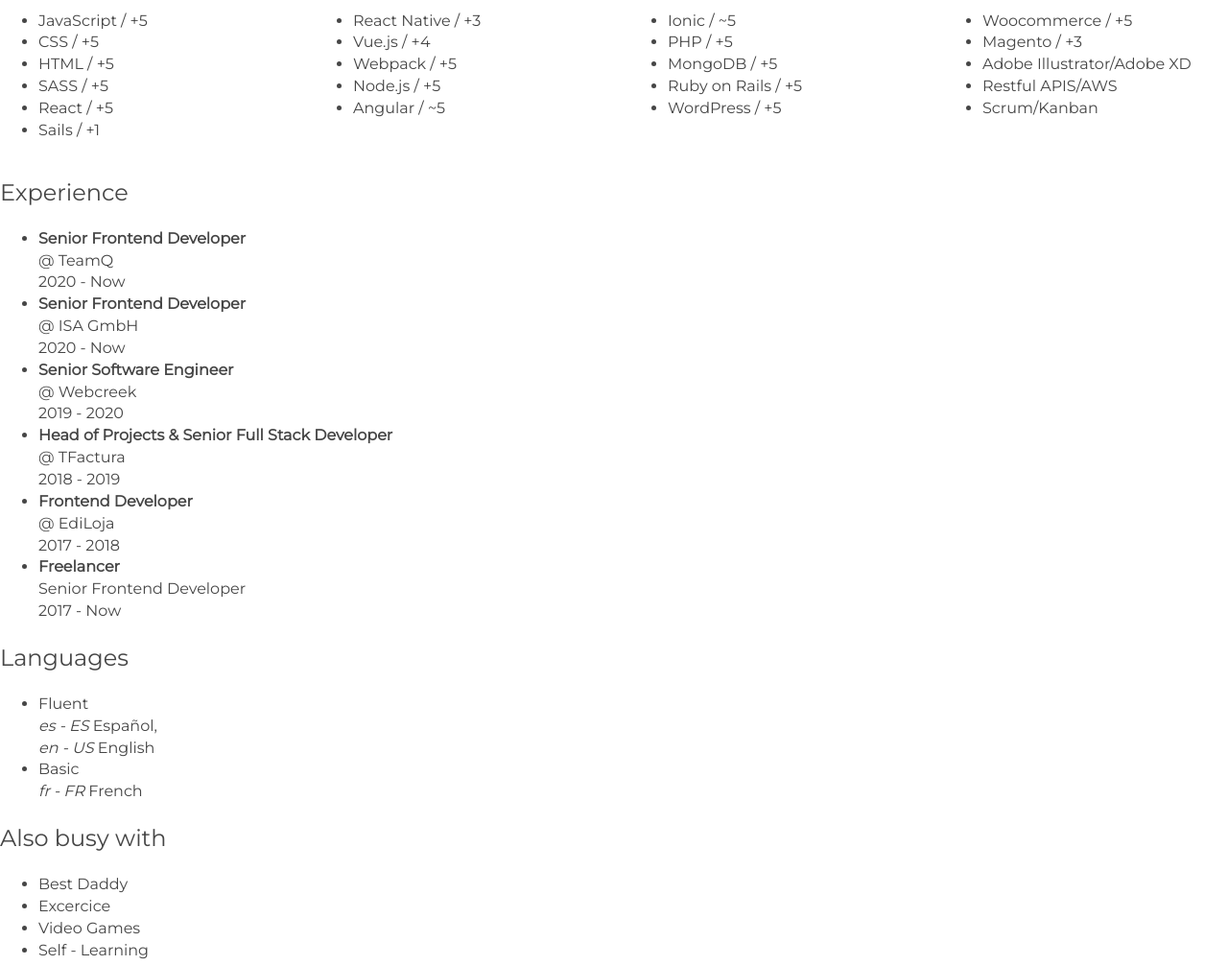
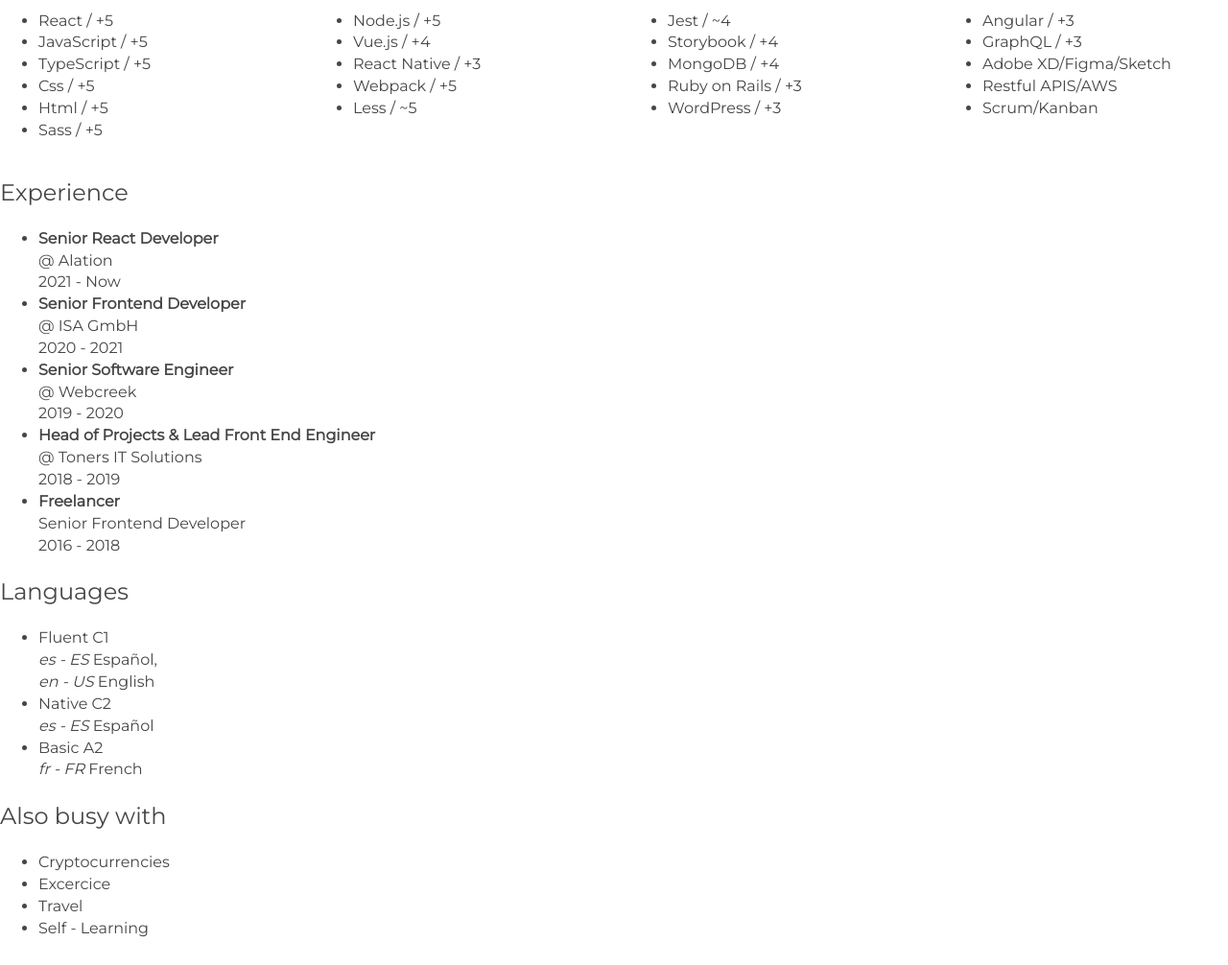
Before and after one commit to juansvc/Portfolio-Gatsby, a Gatsby site: page /about in a window 1280 px wide. Shown: the part 820-1826 px from the top of the page at 96% size. Built offline with nearby package versions, Linux system fonts and the light colour scheme; Gatsby itself is replaced by a stand-in of ours.

Commit message:
Update Portfolio

```diff
--- a/src/pages/about.js
+++ b/src/pages/about.js
@@ -16,10 +16,10 @@ const About = () => {
               Frontend Development, <br /> UX / UI design
             </li>
             <li>
-              JavaScript, CSS, HTML <br /> React, Vue, SASS
+              React, JavaScript, Typescript, Sass <br /> Storybook, Vue, Html, Css, Less
             </li>
             <li>
-              Adobe XD, <br /> Illustrator
+              Adobe XD, Figma <br /> Sketch
             </li>
             <li>
             Creativity, <br /> Think Different
@@ -38,35 +38,33 @@ const About = () => {
         <div className={aboutStyles.tools}>
 
           <ul>
-
-            <li> JavaScript / +5 </li>
-            <li>CSS / +5 </li>
-            <li>HTML / +5 </li>
-            <li>SASS / +5 </li>
             <li>React / +5 </li>
-            <li>Sails / +1 </li>
+            <li>JavaScript / +5 </li>
+            <li>TypeScript / +5 </li>
+            <li>Css / +5 </li>
+            <li>Html / +5 </li>
+            <li>Sass / +5 </li>
+          </ul>
+          <ul>
+            <li>Node.js / +5 </li>
+            <li>Vue.js / +4 </li>
+            <li>React Native / +3 </li>
+            <li>Webpack / +5 </li>
+            <li>Less / ~5 </li>
           </ul>
           <ul>
 
-            <li> React Native / +3 </li>
-            <li>Vue.js / +4 </li>
-            <li>Webpack / +5 </li>
-            <li>Node.js / +5 </li>
-            <li>Angular / ~5 </li>
+            <li>Jest / ~4 </li>
+            <li>Storybook / +4 </li>
+            <li>MongoDB / +4 </li>
+            <li>Ruby on Rails / +3 </li>
+            <li>WordPress / +3 </li>
           </ul>
           <ul>
 
-            <li> Ionic / ~5 </li>
-            <li>PHP / +5 </li>
-            <li>MongoDB / +5 </li>
-            <li>Ruby on Rails / +5 </li>
-            <li>WordPress / +5 </li>
-          </ul>
-          <ul>
-
-          <li>Woocommerce / +5 </li>
-            <li> Magento / +3 </li>
-            <li>Adobe Illustrator/Adobe XD </li>
+            <li>Angular / +3 </li>
+            <li>GraphQL / +3 </li>
+            <li>Adobe XD/Figma/Sketch </li>
             <li>Restful APIS/AWS</li> <li> Scrum/Kanban </li>
           </ul>
         </div>
@@ -74,30 +72,24 @@ const About = () => {
         <div className="columns experience">
 
           <ul>
-
             <li>
-
-              <b className="-purple"> Senior Frontend Developer </b>
-              <br /> @ TeamQ <br /> 2020 - Now
+              <b className="-purple"> Senior React Developer </b>
+              <br /> @ Alation <br /> 2021 - Now
             </li>
             <li>
-              <b className="-purple">Senior Frontend Developer</b> <br /> @
-              ISA GmbH <br /> 2020 - Now
+              <b className="-purple"> Senior Frontend Developer </b>
+              <br /> @ ISA GmbH <br /> 2020 - 2021
             </li>
             <li>
               <b className="-purple">Senior Software Engineer </b>
               <br /> @ Webcreek <br /> 2019 - 2020
             </li>
             <li>
-              <b className="-purple">Head of Projects &amp; Senior Full Stack Developer</b> <br /> @
-              TFactura <br /> 2018 - 2019
+              <b className="-purple">Head of Projects &amp; Lead Front End Engineer</b> <br /> @
+              Toners IT Solutions <br /> 2018 - 2019
             </li>
             <li>
-              <b className="-purple">Frontend Developer</b> <br /> @ EdiLoja
-              <br /> 2017 - 2018
-            </li>
-            <li>
-              <b className="-purple">Freelancer</b> <br /> Senior Frontend Developer <br /> 2017 - Now
+              <b className="-purple">Freelancer</b> <br /> Senior Frontend Developer <br /> 2016 - 2018
             </li>
           </ul>
         </div>
@@ -108,13 +100,18 @@ const About = () => {
 
             <li>
 
-              <span className="-comment">Fluent</span>
+              <span className="-comment">Fluent C1</span>
               <br />
               <i className="-purple">es - ES </i> Español,
               <br /> <i className="-purple"> en - US </i> English
             </li>
+
             <li>
-              <span className="-comment">Basic </span><br />
+              <span className="-comment">Native C2</span><br />
+              <i className="-purple">es - ES </i> Español
+            </li>
+            <li>
+              <span className="-comment">Basic A2</span><br />
               <i className="-purple">fr - FR </i> French
             </li>
           </ul>
@@ -124,8 +121,8 @@ const About = () => {
 
           <ul>
 
-            <li> Best Daddy </li> <li> Excercice </li>
-            <li> Video Games </li> <li> Self - Learning </li>
+            <li> Cryptocurrencies </li> <li> Excercice </li>
+            <li> Travel </li> <li> Self - Learning </li>
           </ul>
         </div>
       </div>
```
